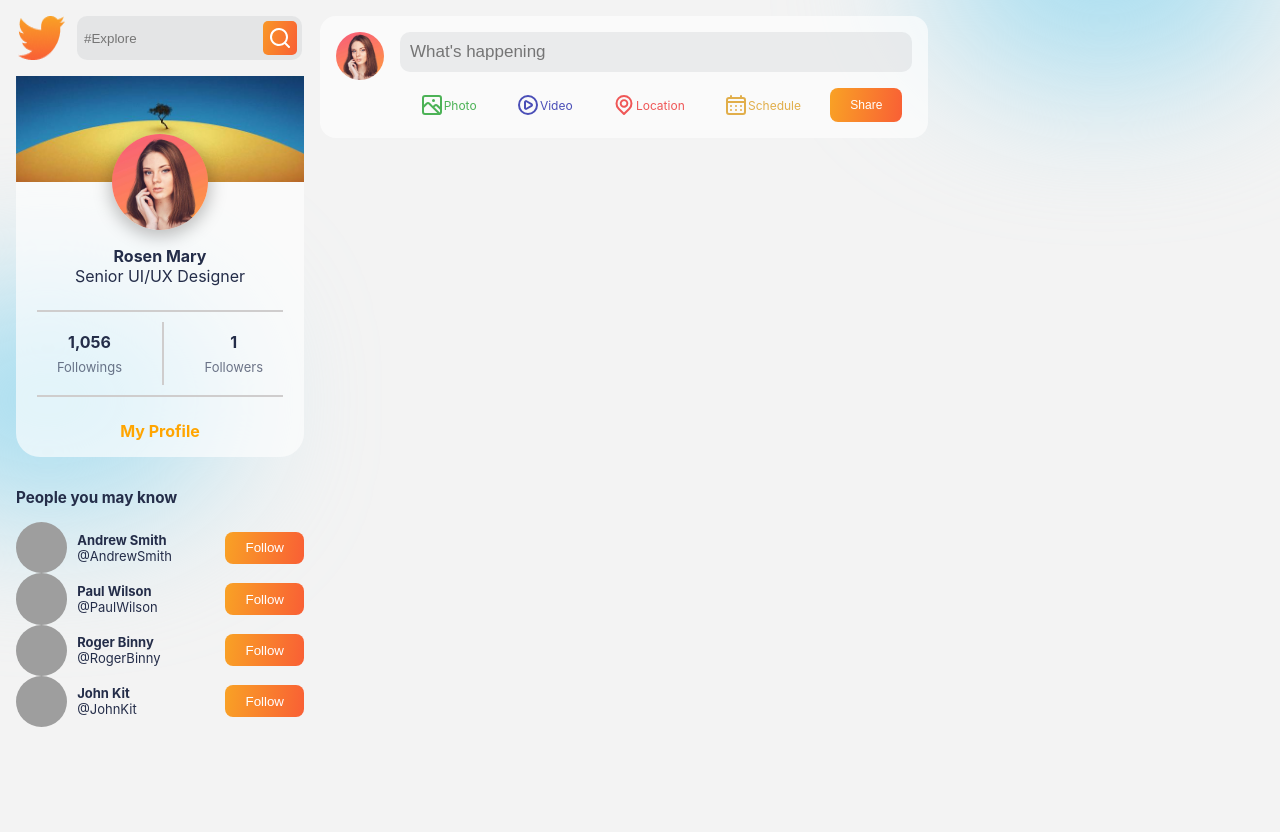
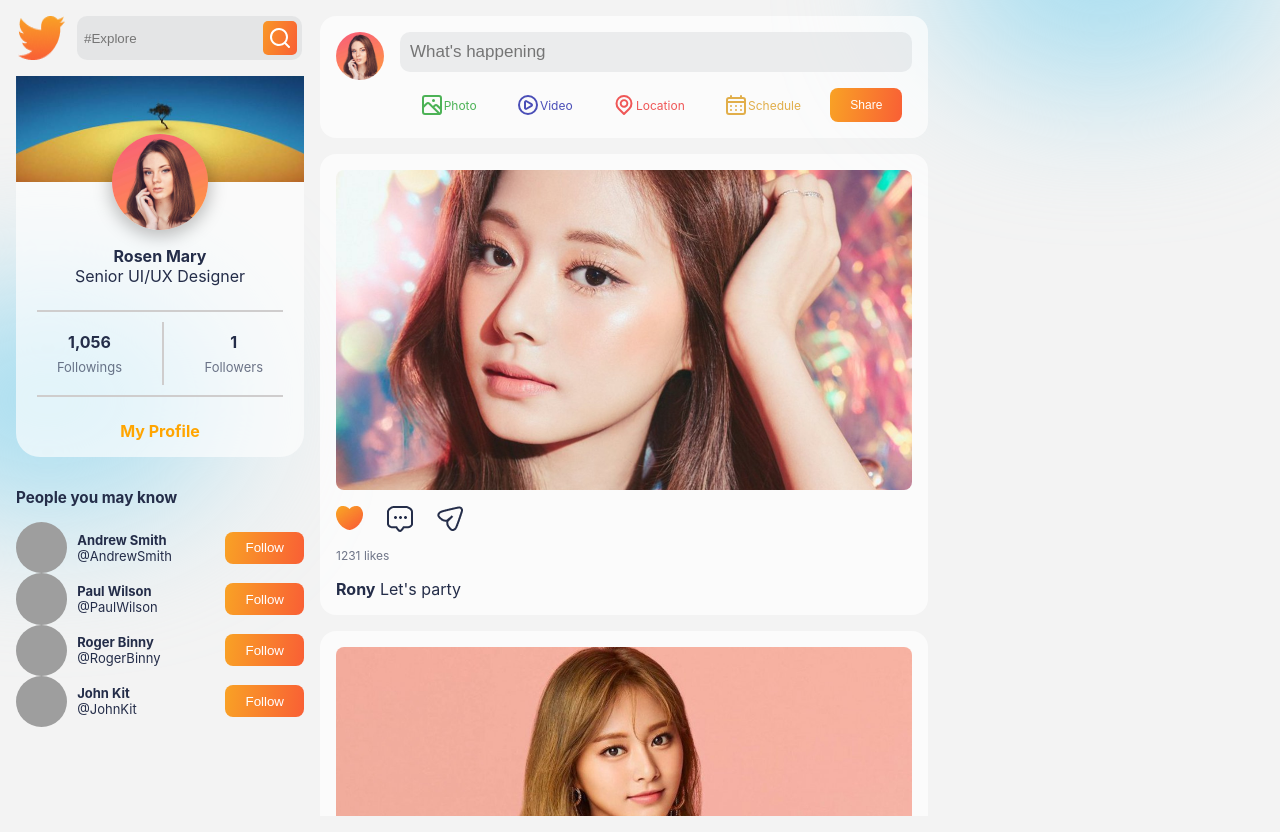
Before and after one commit to Gopinath9600/Zwitter, a React (Create React App) app in the folder client/: page / in a window 1280 px wide. Built offline with nearby package versions, Linux system fonts and the light colour scheme; grey boxes are pictures that could not be loaded.

Commit message:
Displaying the hard-coded posts in the Posts componet using Post card

```diff
--- /dev/null
+++ b/client/src/components/post/Post.css
@@ -0,0 +1,19 @@
+.Post {
+  display: flex;
+  flex-direction: column;
+  padding: 1rem;
+  background-color: var(--cardColor);
+  border-radius: 1rem;
+  gap: 1rem;
+}
+.Post > img {
+  width: 100%;
+  max-height: 20rem;
+  object-fit: cover;
+  border-radius: 0.5rem;
+}
+.postReact {
+  display: flex;
+  align-items: flex-start;
+  gap: 1.5rem;
+}
--- /dev/null
+++ b/client/src/components/post/Post.jsx
@@ -0,0 +1,45 @@
+import React, { useState } from "react";
+import "./Post.css";
+import Comment from "../../img/comment.png";
+import Share from "../../img/share.png";
+import Heart from "../../img/like.png";
+import NotLike from "../../img/notlike.png";
+// import { useSelector } from 'react-redux'
+// import { likePost } from '../../api/PostRequest'
+
+const Post = ({ data }) => {
+  //   const {user} = useSelector((state)=>state.authReducer.authData)
+  //   const [liked, setLiked] = useState(data.likes.includes(user._id))
+  //   const [likes, setLikes] = useState(data.likes.length)
+
+  //   const handleClick = () =>{
+  //     likePost(data._id, user._id);
+  //     setLiked((prev) => !prev);
+  //     liked? setLikes((prev)=>prev-1): setLikes((prev)=>prev+1)
+  //   }
+  return (
+    <div className="Post">
+      <img src={data.img} alt="" />
+      {/* <img src={data.image? process.env.REACT_APP_PUBLIC_FOLDER+data.image : ""} /> */}
+      <div className="postReact">
+        <img src={data.liked ? Heart : NotLike} alt="" />
+        {/* <img src={liked?Heart:NotLike} alt='' style={{cursor:"pointer"}} onClick={handleClick}/> */}
+        <img src={Comment} alt="" />
+        <img src={Share} alt="" />
+      </div>
+
+      <span style={{ color: "var(--gray)", fontSize: "12px" }}>
+        {data.likes} likes
+      </span>
+
+      <div className="detail">
+        <span>
+          <b>{data.name}</b>
+        </span>
+        <span> {data.desc}</span>
+      </div>
+    </div>
+  );
+};
+
+export default Post;
--- a/client/src/components/postSide/PostSide.jsx
+++ b/client/src/components/postSide/PostSide.jsx
@@ -1,13 +1,13 @@
 import React from "react";
 import "./PostSide.css";
 import PostShare from "../postShare/PostShare";
-// import Posts from '../posts/Posts'
+import Posts from "../posts/Posts";
 
 const PostSide = () => {
   return (
     <div className="PostSide">
       <PostShare />
-      {/* <Posts/> */}
+      <Posts />
     </div>
   );
 };
--- a/client/src/components/posts/Posts.css
+++ b/client/src/components/posts/Posts.css
@@ -0,0 +1,5 @@
+.Posts {
+  display: flex;
+  flex-direction: column;
+  gap: 1rem;
+}
--- a/client/src/components/posts/Posts.jsx
+++ b/client/src/components/posts/Posts.jsx
@@ -0,0 +1,36 @@
+import React, { useEffect } from "react";
+import "./Posts.css";
+import { PostsData } from "../../Data/PostsData.js";
+import Post from "../post/Post.jsx";
+// import { useDispatch, useSelector } from 'react-redux'
+// import { getTimelinePosts } from '../../actions/postAction.js'
+// import {useParams} from 'react-router-dom'
+
+const Posts = () => {
+  //   const dispatch = useDispatch();
+  //   const {user} = useSelector( (state)=> state.authReducer.authData)
+  //   let {posts,loading} = useSelector( (state)=> state.postReducer )
+  //   const params = useParams()
+
+  //   useEffect( ()=>{
+  //     dispatch (getTimelinePosts(user._id))
+  //   },[])
+
+  //   if(!posts) return "No Posts!"
+  //   if(params.id) posts = posts.filter((post)=> post.userId === params.id)
+  return (
+    <div className="Posts">
+      {PostsData.map((post, id) => {
+        return <Post data={post} />;
+      })}
+
+      {/* {loading?"Fetching Posts...":
+          posts.map( (post,id)=>{
+            return <Post data={post} id={id} />
+          })
+        } */}
+    </div>
+  );
+};
+
+export default Posts;
```
